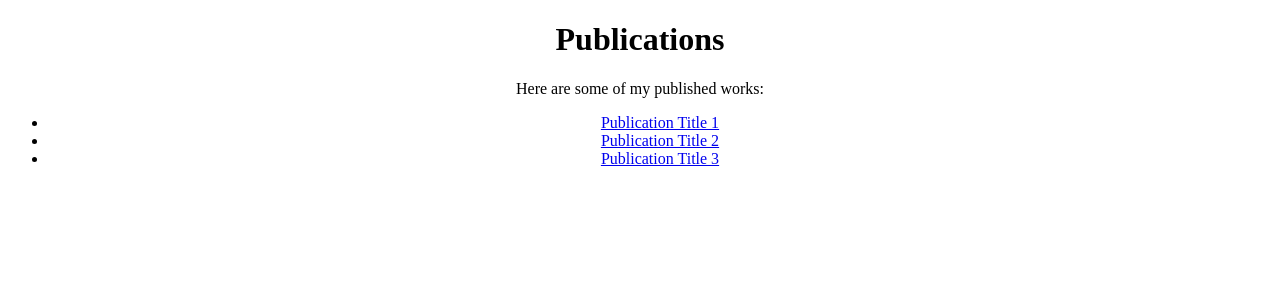
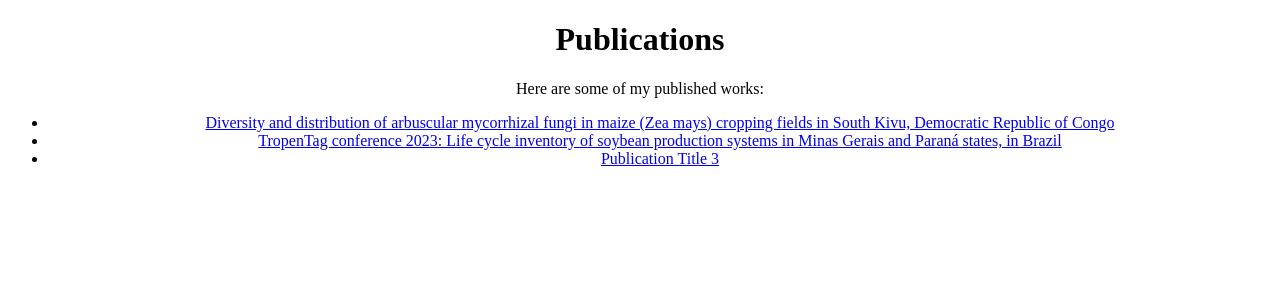
Before and after one commit to reussitemalembaka/reussitemalembaka.github.io, a Jekyll site: the page publications.html, which Jekyll copies as it is, in a window 1280 px wide. Shown: the top 300 px of the page. Built offline with Jekyll 4.4.1, drawn with Linux system fonts in a browser that asks for light colours.

Commit message:
Update publications.html

```diff
--- a/publications.html
+++ b/publications.html
@@ -14,8 +14,8 @@
         <h1>Publications</h1>
         <p>Here are some of my published works:</p>
         <ul>
-            <li><a href="https://academicjournals.org/journal/AJAR/article-authors/835C2CB66605">Publication Title 1</a></li>
-            <li><a href="link-to-publication-2">Publication Title 2</a></li>
+            <li><a href="https://academicjournals.org/journal/AJAR/article-authors/835C2CB66605">Diversity and distribution of arbuscular mycorrhizal fungi in maize (Zea mays) cropping fields in South Kivu, Democratic Republic of Congo</a></li>
+            <li><a href="https://www.tropentag.de/2023/abstracts/links/Malembaka_UrxFd9U2.php"> TropenTag conference 2023: Life cycle inventory of soybean production systems in Minas Gerais and Paraná states, in Brazil</a></li>
             <li><a href="link-to-publication-3">Publication Title 3</a></li>
             <!-- Add more publications as needed -->
         </ul>
```
